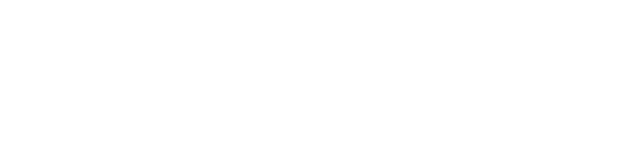
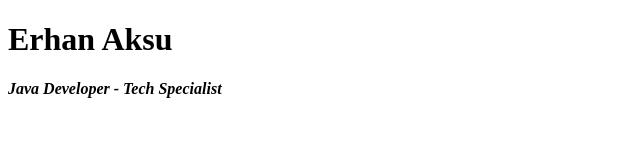
Before and after one commit to erhnaks/Web-Development-Udemy, a plain HTML site: page HTML/Personal Site-HTML/index.html in a window 1280 px wide. Shown: the whole page, without its empty margins (0-640 px from the left). Drawn offline with Linux system fonts and the light colour scheme.

Commit message:
Personal Site with HTML

```diff
--- a/HTML/Personal Site-HTML/index.html
+++ b/HTML/Personal Site-HTML/index.html
@@ -4,9 +4,14 @@
   <meta charset="UTF-8">
   <meta http-equiv="X-UA-Compatible" content="IE=edge">
   <meta name="viewport" content="width=device-width, initial-scale=1.0">
-  <title>✔ Erhan's Personal Site</title>
+  <title>Erhan's Personal Site</title>
 </head>
 <body>
+  <h1>Erhan Aksu</h1>
+  <p ><em><strong>Java Developer - Tech Specialist</strong></em></p>
+
+
+
 
 </body>
 </html>
```
